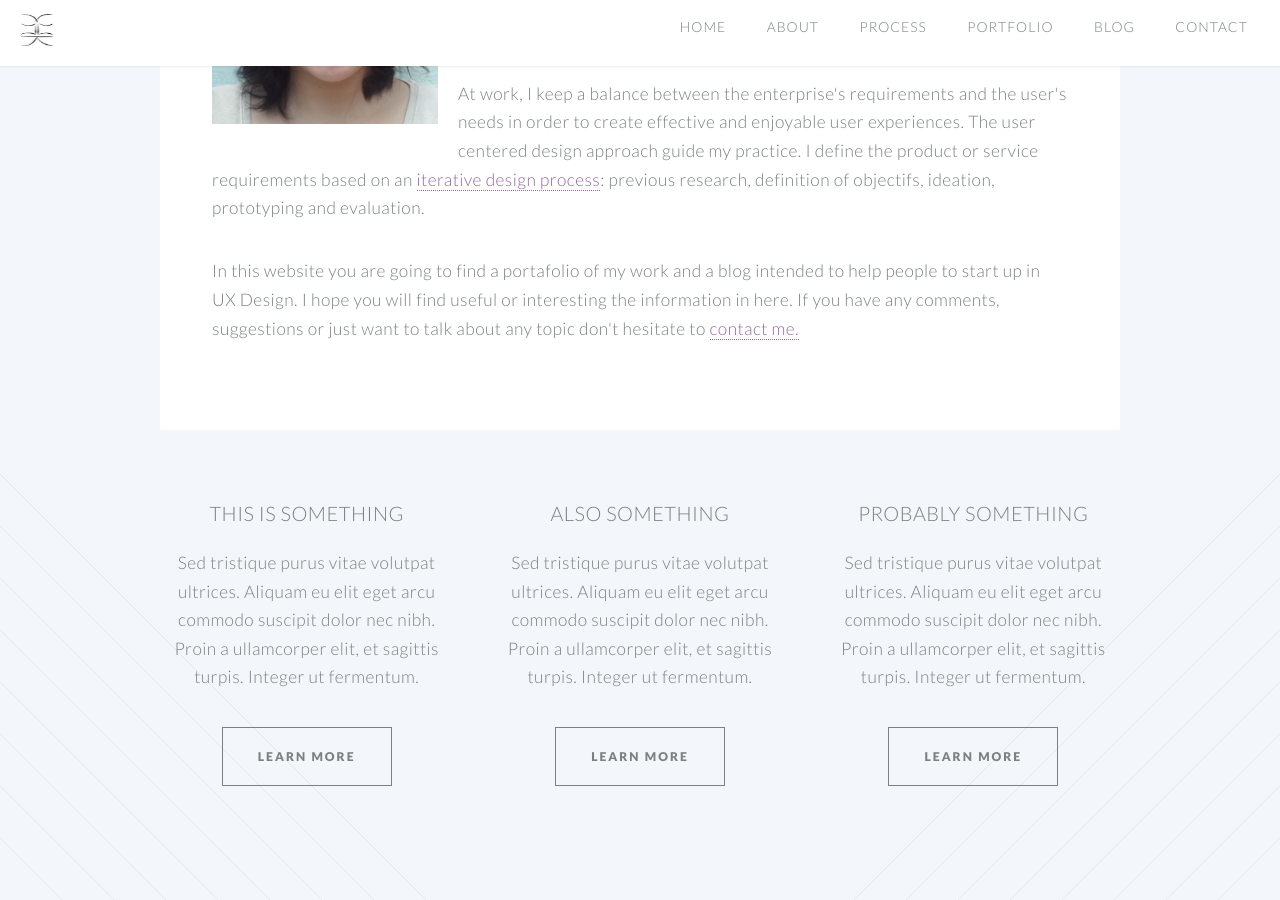
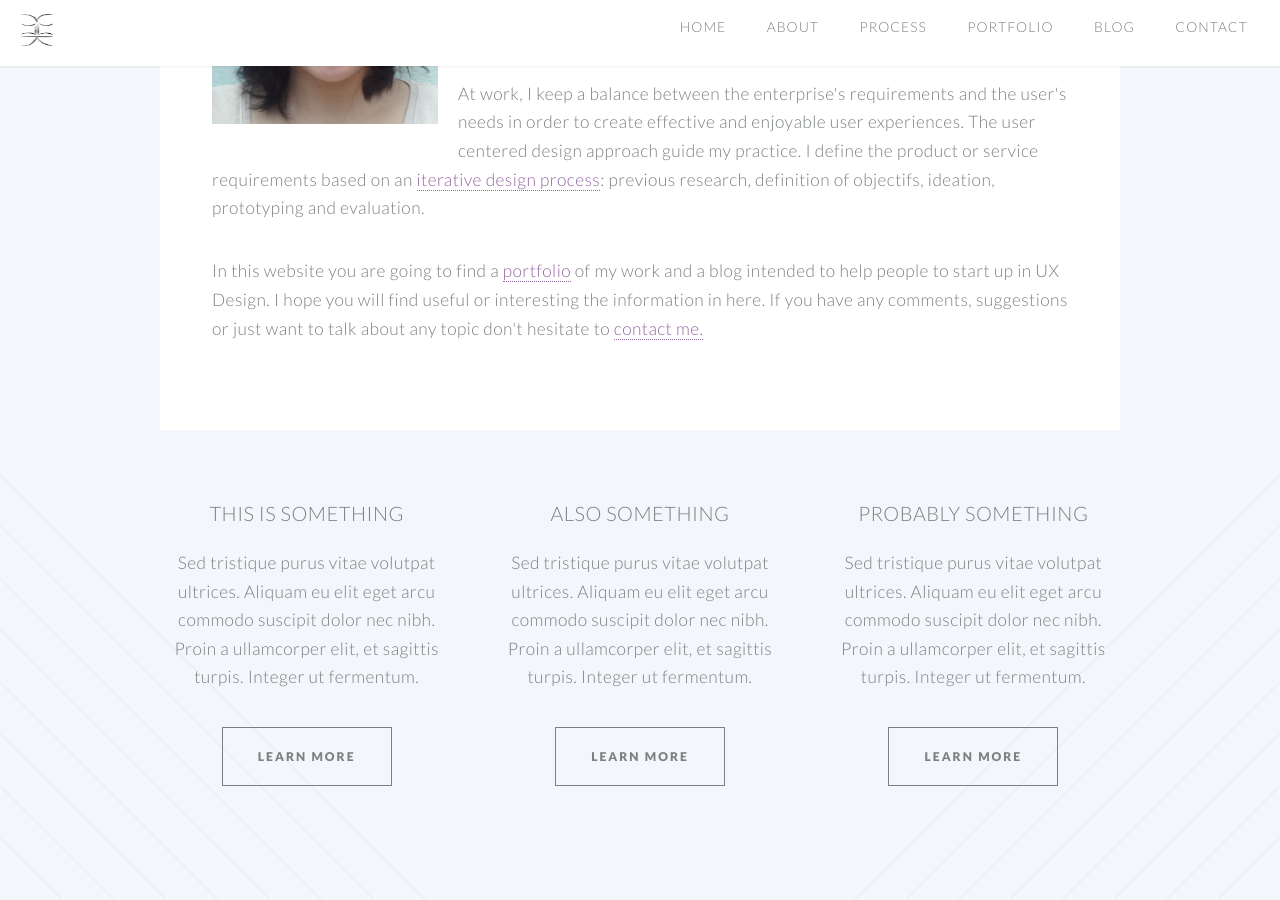
Before and after one commit to claucvk/claucvk.github.io, a Jekyll site: the page built from about/index.html, in a window 1280 px wide and 900 px high, scrolled down 538 px. Built offline with Jekyll 4.4.1, drawn with Linux system fonts in a browser that asks for light colours.

Commit message:
links portfolio and banner

```diff
--- a/_includes/banner.html
+++ b/_includes/banner.html
@@ -17,7 +17,7 @@
 		</p>
         <footer>
             <ul class="buttons vertical">
-                <li><a href="#main" class="button fit scrolly">Tell Me More</a></li>
+                <li><a href="about" class="button fit scrolly">Tell Me More</a></li>
             </ul>
         </footer>
     </div>
--- a/about/index.html
+++ b/about/index.html
@@ -35,7 +35,7 @@
 										At work, I keep a balance between the enterprise's requirements and the user's needs in order to create effective and enjoyable user experiences. The user centered design approach guide my practice. I define the product or service requirements based on an <a href="/process/" class="btn btn-theme">iterative design process</a>: previous research, definition of objectifs, ideation, prototyping and evaluation.
 									</p>
 						            <p>
-										In this website you are going to find a portafolio of my work and a blog intended to help people to start up in UX Design. I hope you will find useful or interesting the information in here. If you have any comments, suggestions or just want to talk about any topic don't hesitate to <a href="/contact/" class="btn btn-theme">contact me.</a>
+										In this website you are going to find a <a href="/portfolio/" class="btn btn-theme">portfolio</a> of my work and a blog intended to help people to start up in UX Design. I hope you will find useful or interesting the information in here. If you have any comments, suggestions or just want to talk about any topic don't hesitate to <a href="/contact/" class="btn btn-theme">contact me.</a>
 									</p>
 
 								</section>
```
